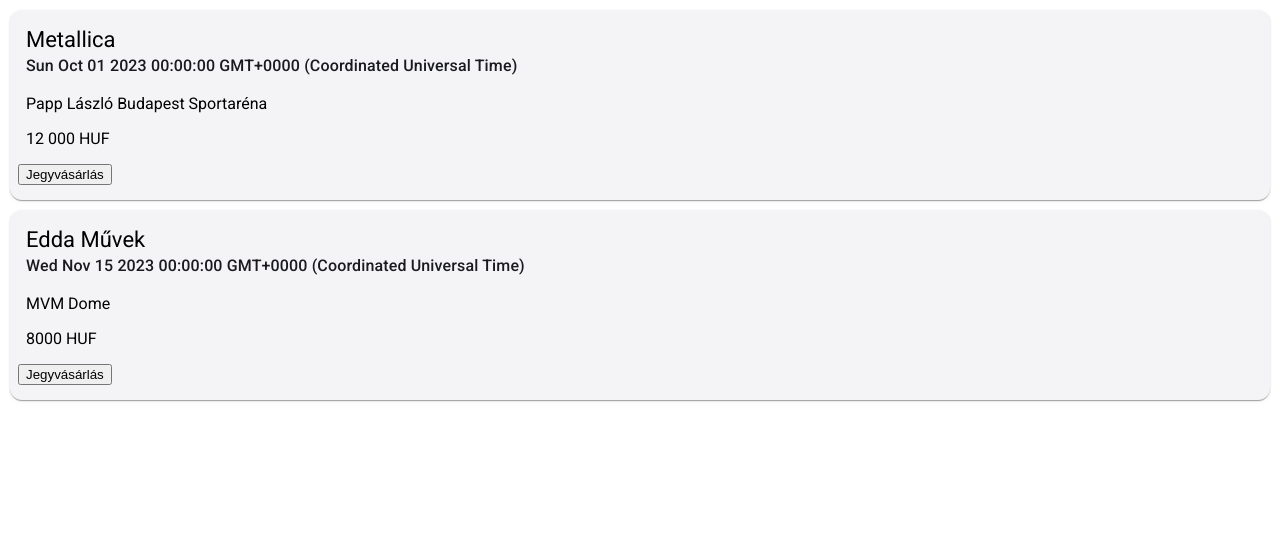
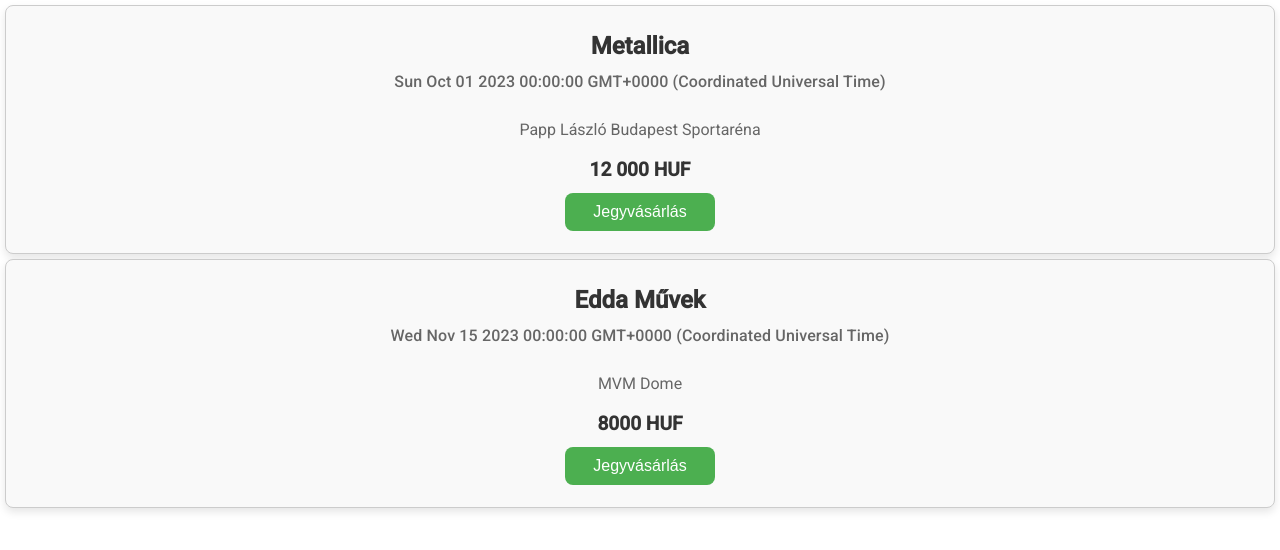
Before and after one commit to Marci0817/webkert-koncertjegy, an Angular app: page / in a window 1280 px wide. Shown: the top 550 px of the page. Built offline with nearby package versions, Linux system fonts and the light colour scheme.

Commit message:
Refactor and add points to concert card

```diff
--- a/src/app/app.config.ts
+++ b/src/app/app.config.ts
@@ -1,8 +1,5 @@
 import { ApplicationConfig, provideZoneChangeDetection } from '@angular/core';
-import { provideRouter } from '@angular/router';
-
-import { routes } from './app.routes';
 
 export const appConfig: ApplicationConfig = {
-  providers: [provideZoneChangeDetection({ eventCoalescing: true }), provideRouter(routes)]
+  providers: [provideZoneChangeDetection({ eventCoalescing: true })],
 };
--- a/src/app/app.routes.ts
+++ b/src/app/app.routes.ts
@@ -1,3 +1,11 @@
 import { Routes } from '@angular/router';
+import { NgModule } from '@angular/core';
 
-export const routes: Routes = [];
+import { AuthFormComponent } from './components/auth-form/auth-form.component';
+
+export const routes: Routes = [
+  //{ path: '', component:  },
+  { path: 'auth', component: AuthFormComponent },
+  // 404 fallback route (opcionális)
+  { path: '**', redirectTo: '' },
+];
--- a/src/app/components/concert-card/concert-card.component.css
+++ b/src/app/components/concert-card/concert-card.component.css
@@ -1,3 +1,58 @@
 .concert-card {
-  margin: 10px;
+  margin: 5px;
+  padding: 10px;
+  border: 1px solid #ccc;
+  border-radius: 0.5rem;
+  box-shadow: 0 4px 8px rgba(0, 0, 0, 0.1);
+  transition: transform 0.2s;
+  background-color: #f9f9f9;
+  display: flex;
+  flex-direction: column;
+  align-items: center;
+  justify-content: center;
+  text-align: center;
 }
+
+.buy-ticket-button {
+  background-color: #4caf50;
+  border: none;
+  color: white;
+  padding: 10px 28px;
+  text-align: center;
+  text-decoration: none;
+  display: inline-block;
+  font-size: 16px;
+  margin: 4px 2px;
+  cursor: pointer;
+  border-radius: 0.5rem;
+}
+
+.price {
+  font-size: 1.2rem;
+  font-weight: bold;
+  color: #333;
+}
+
+.location-name {
+  font-size: 1rem;
+  color: #666;
+}
+.concert-card:hover {
+  transform: scale(1.005);
+  box-shadow: 0 8px 16px rgba(0, 0, 0, 0.2);
+  transition: transform 0.2s, box-shadow 0.2s;
+  background-color: #fff;
+}
+
+.concert-date {
+  font-size: 1rem;
+  color: #666;
+  margin-bottom: 10px;
+}
+
+.concert-name {
+  font-size: 1.5rem;
+  font-weight: bold;
+  color: #333;
+  margin-bottom: 10px;
+}
--- a/src/app/components/concert-card/concert-card.component.html
+++ b/src/app/components/concert-card/concert-card.component.html
@@ -1,13 +1,17 @@
 <mat-card class="concert-card">
   <mat-card-header>
-    <mat-card-title>{{ concert.name }}</mat-card-title>
-    <mat-card-subtitle>{{ concert.date }}</mat-card-subtitle>
+    <mat-card-title class="concert-name">{{ concert.name }}</mat-card-title>
+    <mat-card-subtitle class="concert-date">{{
+      concert.date
+    }}</mat-card-subtitle>
   </mat-card-header>
   <mat-card-content>
-    <p>{{ concert.location.name }}</p>
-    <p>{{ concert.price | priceFormatter }}</p>
+    <p class="location-name">{{ concert.location.name }}</p>
+    <p class="price">{{ concert.price | priceFormatter }}</p>
   </mat-card-content>
   <mat-card-actions>
-    <button mat-button (click)="buyTicket()">Jegyvásárlás</button>
+    <button mat-button (click)="buyTicket()" class="buy-ticket-button">
+      Jegyvásárlás
+    </button>
   </mat-card-actions>
 </mat-card>
--- a/src/app/components/concert-card/concert-card.component.ts
+++ b/src/app/components/concert-card/concert-card.component.ts
@@ -1,4 +1,4 @@
-import { Component, Input } from '@angular/core';
+import { Component, EventEmitter, Input, Output } from '@angular/core';
 import Concert from '../../models/concert.model';
 import { MatCardModule } from '@angular/material/card';
 import { MatCardActions } from '@angular/material/card';
@@ -24,7 +24,10 @@
 export class ConcertCardComponent {
   @Input() concert!: Concert;
 
+  @Output() ticketPurchased = new EventEmitter<Concert>();
+
   buyTicket() {
     console.log(`Jegy vásárlása: ${this.concert.name}`);
+    this.ticketPurchased.emit(this.concert);
   }
 }
```
